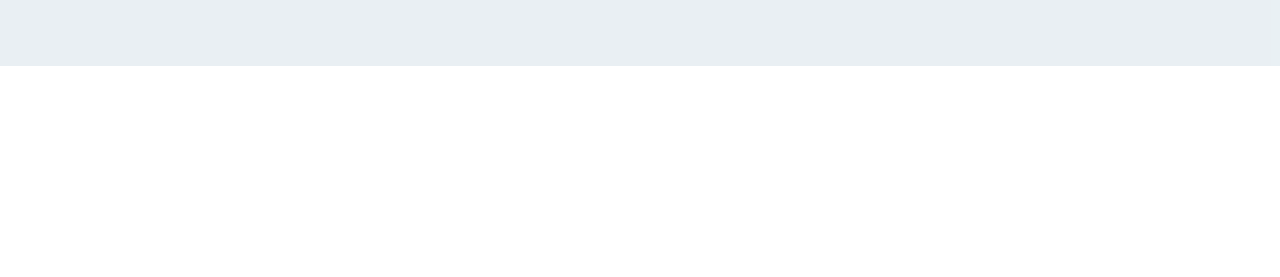
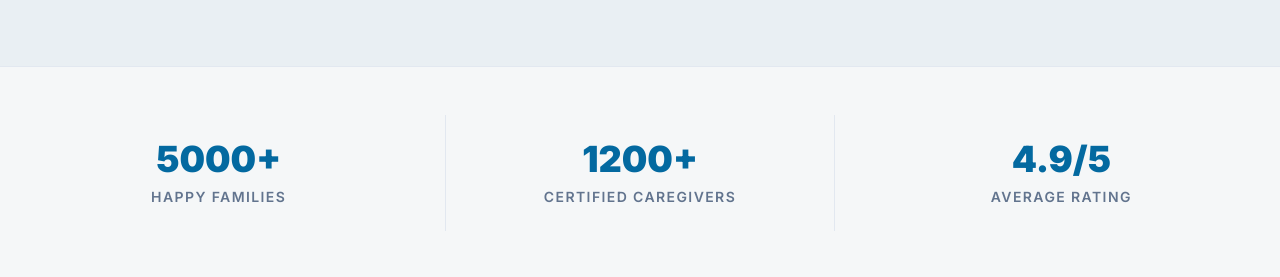
Before and after one commit to Jim2811/care-xyz-a12, a Next.js app: page / in a window 1280 px wide. Shown: the part 1127-1404 px from the top of the page. Before the commit the page ends 1193 px from the top, so only its background shows below. Built offline with nearby package versions, Linux system fonts and the light colour scheme.

Commit message:
Designed metrics section

```diff
--- /dev/null
+++ b/src/app/Components/home/MetricsSection.jsx
@@ -0,0 +1,30 @@
+export default function MetricsSection() {
+  return (
+    <section className="border-y border-slate-200 py-12">
+      <div className="section-container">
+        <div className="grid grid-cols-1 gap-8 md:grid-cols-3">
+          <div className="flex flex-col items-center p-6 text-center">
+            <span className="mb-2 text-4xl font-black text-primary">5000+</span>
+            <span className="text-sm font-semibold uppercase tracking-widest text-slate-500">
+              Happy Families
+            </span>
+          </div>
+
+          <div className="flex flex-col items-center border-y border-slate-200 p-6 text-center md:border-x md:border-y-0">
+            <span className="mb-2 text-4xl font-black text-primary">1200+</span>
+            <span className="text-sm font-semibold uppercase tracking-widest text-slate-500">
+              Certified Caregivers
+            </span>
+          </div>
+
+          <div className="flex flex-col items-center p-6 text-center">
+            <span className="mb-2 text-4xl font-black text-primary">4.9/5</span>
+            <span className="text-sm font-semibold uppercase tracking-widest text-slate-500">
+              Average Rating
+            </span>
+          </div>
+        </div>
+      </div>
+    </section>
+  );
+}
--- a/src/app/page.jsx
+++ b/src/app/page.jsx
@@ -1,12 +1,14 @@
 import Image from "next/image";
 import HeroSection from "./Components/home/HeroSection";
 import MissionSection from "./Components/home/MissionSection";
+import MetricsSection from "./Components/home/MetricsSection";
 
 export default function Home() {
   return (
     <div>
       <HeroSection></HeroSection>
       <MissionSection></MissionSection>
+      <MetricsSection></MetricsSection>
     </div>
   );
 }
```
